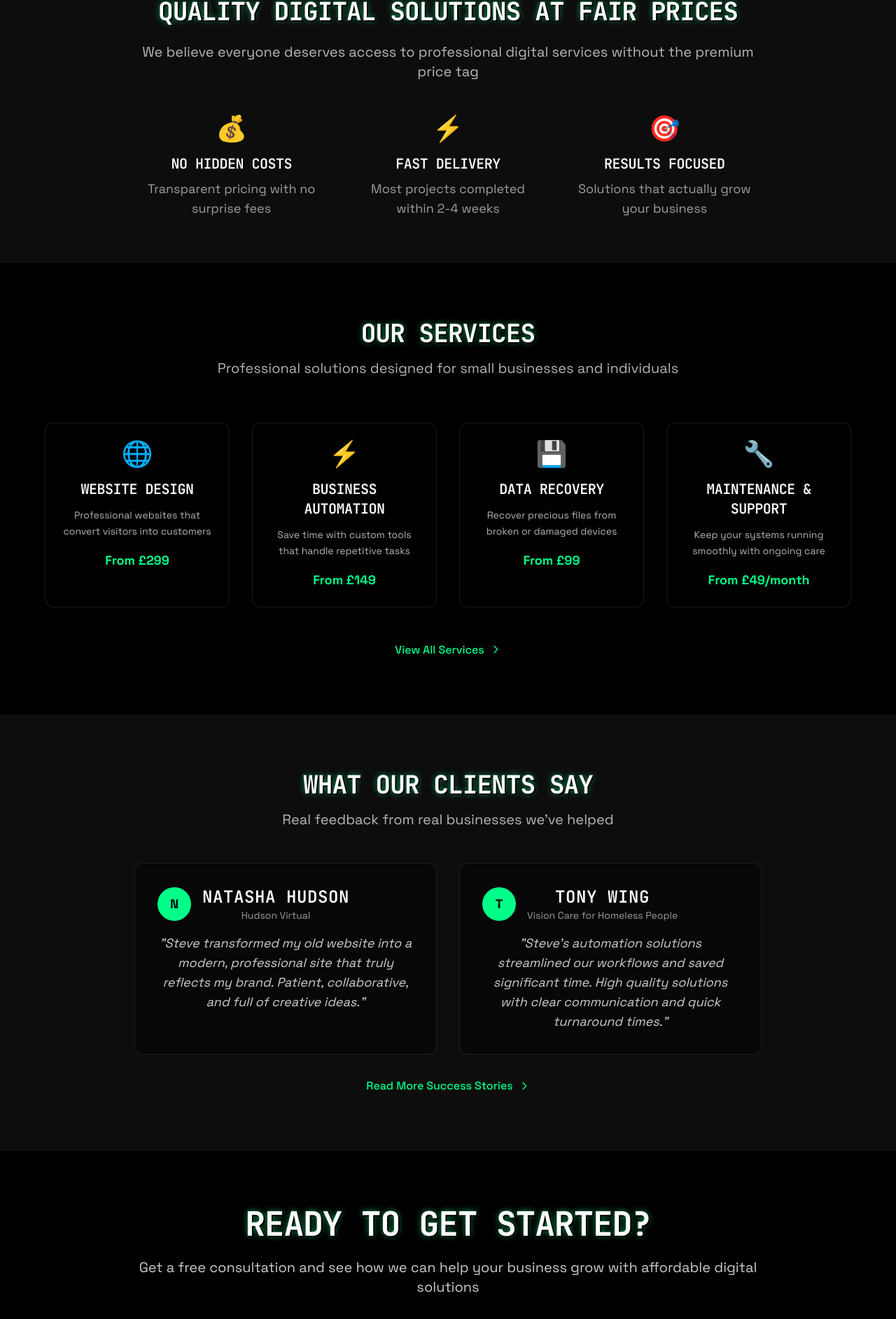
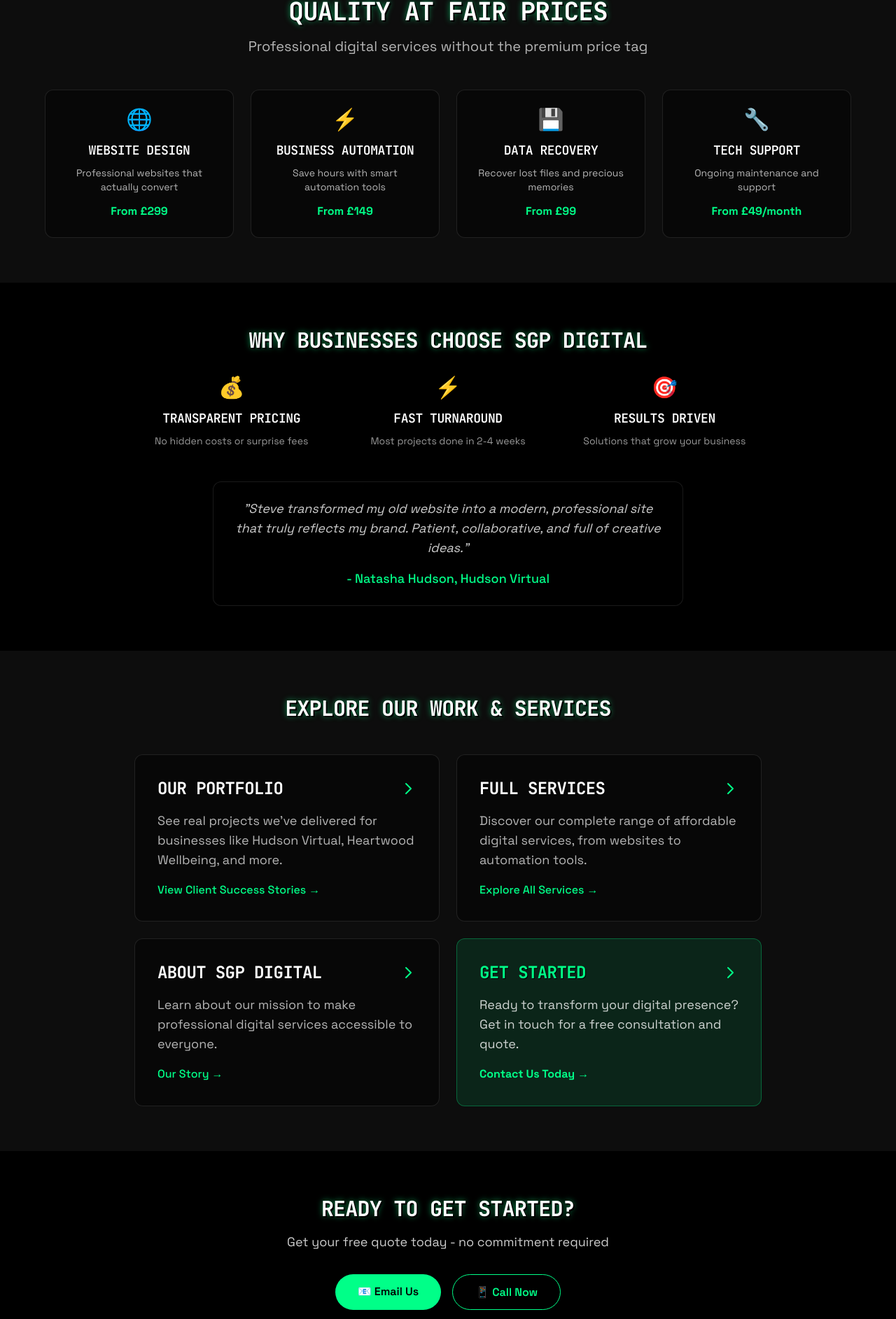
Before and after one commit to SGPDIGITALSOLUTIONS/sgpdigitalsolutions, a Next.js app: page / in a window 1280 px wide. Shown: the part 713-2598 px from the top of the page at 70% size. Built offline with nearby package versions, Linux system fonts and the light colour scheme.

Commit message:
Streamline main page with better signposting and focus on affordable services

```diff
--- a/src/app/page.tsx
+++ b/src/app/page.tsx
@@ -6,27 +6,31 @@ import Header from "@/components/Header";
 const services = [
   {
     title: "Website Design",
-    description: "Professional websites that convert visitors into customers",
-    icon: "🌐",
-    price: "From £299"
+    description: "Professional websites that actually convert",
+    price: "From £299",
+    href: "/services",
+    icon: "🌐"
   },
   {
     title: "Business Automation",
-    description: "Save time with custom tools that handle repetitive tasks",
-    icon: "⚡",
-    price: "From £149"
+    description: "Save hours with smart automation tools",
+    price: "From £149",
+    href: "/services",
+    icon: "⚡"
   },
   {
     title: "Data Recovery",
-    description: "Recover precious files from broken or damaged devices",
-    icon: "💾",
-    price: "From £99"
+    description: "Recover lost files and precious memories",
+    price: "From £99",
+    href: "/portfolio/data-recovery",
+    icon: "💾"
   },
   {
-    title: "Maintenance & Support",
-    description: "Keep your systems running smoothly with ongoing care",
-    icon: "🔧",
-    price: "From £49/month"
+    title: "Tech Support",
+    description: "Ongoing maintenance and support",
+    price: "From £49/month",
+    href: "/services",
+    icon: "🔧"
   }
 ];
 
@@ -64,201 +68,208 @@ export default function Home() {
         </div>
       </section>
 
-      {/* Value Proposition */}
+      {/* Affordable Services */}
       <section className="py-16 bg-white/5">
         <div className="container mx-auto px-4">
-          <div className="max-w-4xl mx-auto text-center">
-            <h2 className="text-4xl font-bold text-white mb-6">
-              Quality Digital Solutions at Fair Prices
+          <div className="max-w-6xl mx-auto">
+            <div className="text-center mb-12">
+              <h2 className="text-4xl font-bold text-white mb-4">
+                Quality at Fair Prices
               </h2>
-            <p className="text-xl text-white/70 mb-12">
-              We believe everyone deserves access to professional digital services without the premium price tag
+              <p className="text-xl text-white/70">
+                Professional digital services without the premium price tag
               </p>
+            </div>
 
-            <div className="grid grid-cols-1 md:grid-cols-3 gap-8">
-              <div className="text-center">
-                <div className="text-4xl mb-4">💰</div>
-                <h3 className="text-xl font-semibold text-white mb-2">No Hidden Costs</h3>
-                <p className="text-white/60">Transparent pricing with no surprise fees</p>
-              </div>
-              <div className="text-center">
-                <div className="text-4xl mb-4">⚡</div>
-                <h3 className="text-xl font-semibold text-white mb-2">Fast Delivery</h3>
-                <p className="text-white/60">Most projects completed within 2-4 weeks</p>
-              </div>
-              <div className="text-center">
-                <div className="text-4xl mb-4">🎯</div>
-                <h3 className="text-xl font-semibold text-white mb-2">Results Focused</h3>
-                <p className="text-white/60">Solutions that actually grow your business</p>
-              </div>
+            <div className="grid grid-cols-1 md:grid-cols-2 lg:grid-cols-4 gap-6">
+              {services.map((service, index) => (
+                <Link
+                  key={index}
+                  href={service.href}
+                  className="bg-black/40 border border-white/10 rounded-xl p-6 text-center hover:border-sgp-green/50 transition-all duration-300 group"
+                >
+                  <div className="text-3xl mb-3">{service.icon}</div>
+                  <h3 className="text-lg font-semibold text-white mb-2">{service.title}</h3>
+                  <p className="text-white/70 text-sm mb-3">{service.description}</p>
+                  <div className="text-sgp-green font-bold">{service.price}</div>
+                </Link>
+              ))}
             </div>
           </div>
         </div>
       </section>
 
-      {/* Services Section */}
-      <section className="py-20">
+      {/* Why Choose Us */}
+      <section className="py-16">
         <div className="container mx-auto px-4">
-          <div className="max-w-6xl mx-auto">
-            <div className="text-center mb-16">
-              <h2 className="text-4xl font-bold text-white mb-4">
-                Our Services
+          <div className="max-w-4xl mx-auto text-center">
+            <h2 className="text-3xl font-bold text-white mb-8">
+              Why Businesses Choose SGP Digital
             </h2>
-              <p className="text-xl text-white/70">
-                Professional solutions designed for small businesses and individuals
-              </p>
+
+            <div className="grid grid-cols-1 md:grid-cols-3 gap-8 mb-12">
+              <div>
+                <div className="text-3xl mb-3">💰</div>
+                <h3 className="text-lg font-semibold text-white mb-2">Transparent Pricing</h3>
+                <p className="text-white/60 text-sm">No hidden costs or surprise fees</p>
+              </div>
+              <div>
+                <div className="text-3xl mb-3">⚡</div>
+                <h3 className="text-lg font-semibold text-white mb-2">Fast Turnaround</h3>
+                <p className="text-white/60 text-sm">Most projects done in 2-4 weeks</p>
+              </div>
+              <div>
+                <div className="text-3xl mb-3">🎯</div>
+                <h3 className="text-lg font-semibold text-white mb-2">Results Driven</h3>
+                <p className="text-white/60 text-sm">Solutions that grow your business</p>
+              </div>
             </div>
 
-            <div className="grid grid-cols-1 md:grid-cols-2 lg:grid-cols-4 gap-8">
-              {services.map((service, index) => (
-                <div
-                  key={index}
-                  className="bg-black/40 border border-white/10 rounded-xl p-6 text-center hover:border-sgp-green/50 transition-all duration-300 group"
+            <div className="bg-black/40 border border-white/10 rounded-xl p-6 max-w-2xl mx-auto">
+              <p className="text-white/80 italic mb-4">
+                "Steve transformed my old website into a modern, professional site that truly reflects my brand.
+                Patient, collaborative, and full of creative ideas."
+              </p>
+              <p className="text-sgp-green font-medium">- Natasha Hudson, Hudson Virtual</p>
+            </div>
+          </div>
+        </div>
+      </section>
+
+      {/* Navigation Signposts */}
+      <section className="py-16 bg-white/5">
+        <div className="container mx-auto px-4">
+          <div className="max-w-4xl mx-auto">
+            <h2 className="text-3xl font-bold text-white text-center mb-12">
+              Explore Our Work & Services
+            </h2>
+
+            <div className="grid grid-cols-1 md:grid-cols-2 gap-6">
+              <Link
+                href="/portfolio"
+                className="bg-black/40 border border-white/10 rounded-xl p-8 hover:border-sgp-green/50 transition-all duration-300 group"
               >
-                  <div className="text-4xl mb-4">{service.icon}</div>
-                  <h3 className="text-xl font-semibold text-white mb-3">{service.title}</h3>
-                  <p className="text-white/70 text-sm mb-4 leading-relaxed">{service.description}</p>
-                  <div className="text-sgp-green font-bold text-lg">{service.price}</div>
+                <div className="flex items-center justify-between mb-4">
+                  <h3 className="text-2xl font-bold text-white">Our Portfolio</h3>
+                  <svg className="w-6 h-6 text-sgp-green group-hover:translate-x-1 transition-transform" fill="none" stroke="currentColor" viewBox="0 0 24 24">
+                    <path strokeLinecap="round" strokeLinejoin="round" strokeWidth={2} d="M9 5l7 7-7 7" />
+                  </svg>
                 </div>
-              ))}
-            </div>
+                <p className="text-white/70 mb-4">
+                  See real projects we've delivered for businesses like Hudson Virtual, Heartwood Wellbeing, and more.
+                </p>
+                <div className="text-sgp-green font-medium">View Client Success Stories →</div>
+              </Link>
 
-            <div className="text-center mt-12">
               <Link
                 href="/services"
-                className="inline-flex items-center text-sgp-green hover:text-sgp-green/80 transition-colors font-medium"
+                className="bg-black/40 border border-white/10 rounded-xl p-8 hover:border-sgp-green/50 transition-all duration-300 group"
               >
-                View All Services
-                <svg className="w-4 h-4 ml-2" fill="none" stroke="currentColor" viewBox="0 0 24 24">
+                <div className="flex items-center justify-between mb-4">
+                  <h3 className="text-2xl font-bold text-white">Full Services</h3>
+                  <svg className="w-6 h-6 text-sgp-green group-hover:translate-x-1 transition-transform" fill="none" stroke="currentColor" viewBox="0 0 24 24">
                     <path strokeLinecap="round" strokeLinejoin="round" strokeWidth={2} d="M9 5l7 7-7 7" />
                   </svg>
+                </div>
+                <p className="text-white/70 mb-4">
+                  Discover our complete range of affordable digital services, from websites to automation tools.
+                </p>
+                <div className="text-sgp-green font-medium">Explore All Services →</div>
+              </Link>
+
+              <Link
+                href="/about"
+                className="bg-black/40 border border-white/10 rounded-xl p-8 hover:border-sgp-green/50 transition-all duration-300 group"
+              >
+                <div className="flex items-center justify-between mb-4">
+                  <h3 className="text-2xl font-bold text-white">About SGP Digital</h3>
+                  <svg className="w-6 h-6 text-sgp-green group-hover:translate-x-1 transition-transform" fill="none" stroke="currentColor" viewBox="0 0 24 24">
+                    <path strokeLinecap="round" strokeLinejoin="round" strokeWidth={2} d="M9 5l7 7-7 7" />
+                  </svg>
+                </div>
+                <p className="text-white/70 mb-4">
+                  Learn about our mission to make professional digital services accessible to everyone.
+                </p>
+                <div className="text-sgp-green font-medium">Our Story →</div>
+              </Link>
+
+              <Link
+                href="/contact"
+                className="bg-sgp-green/10 border border-sgp-green/30 rounded-xl p-8 hover:border-sgp-green/50 transition-all duration-300 group"
+              >
+                <div className="flex items-center justify-between mb-4">
+                  <h3 className="text-2xl font-bold text-sgp-green">Get Started</h3>
+                  <svg className="w-6 h-6 text-sgp-green group-hover:translate-x-1 transition-transform" fill="none" stroke="currentColor" viewBox="0 0 24 24">
+                    <path strokeLinecap="round" strokeLinejoin="round" strokeWidth={2} d="M9 5l7 7-7 7" />
+                  </svg>
+                </div>
+                <p className="text-white/80 mb-4">
+                  Ready to transform your digital presence? Get in touch for a free consultation and quote.
+                </p>
+                <div className="text-sgp-green font-bold">Contact Us Today →</div>
               </Link>
             </div>
           </div>
         </div>
       </section>
 
-      {/* Testimonials */}
-      <section className="py-20 bg-white/5">
+      {/* Quick Contact CTA */}
+      <section className="py-16">
         <div className="container mx-auto px-4">
-          <div className="max-w-4xl mx-auto text-center">
-            <h2 className="text-4xl font-bold text-white mb-4">
-              What Our Clients Say
+          <div className="max-w-2xl mx-auto text-center">
+            <h2 className="text-3xl font-bold text-white mb-4">
+              Ready to Get Started?
             </h2>
-            <p className="text-xl text-white/70 mb-12">
-              Real feedback from real businesses we've helped
+            <p className="text-white/80 mb-8">
+              Get your free quote today - no commitment required
             </p>
 
-            <div className="grid grid-cols-1 md:grid-cols-2 gap-8">
-              <div className="bg-black/40 border border-white/10 rounded-xl p-8">
-                <div className="flex items-center mb-4">
-                  <div className="w-12 h-12 bg-sgp-green rounded-full flex items-center justify-center text-black font-bold text-lg">
-                    N
-                  </div>
-                  <div className="ml-4">
-                    <h4 className="font-semibold text-white">Natasha Hudson</h4>
-                    <p className="text-white/60 text-sm">Hudson Virtual</p>
-                  </div>
-                </div>
-                <p className="text-white/80 italic">
-                  "Steve transformed my old website into a modern, professional site that truly reflects my brand.
-                  Patient, collaborative, and full of creative ideas."
-                </p>
-              </div>
-
-              <div className="bg-black/40 border border-white/10 rounded-xl p-8">
-                <div className="flex items-center mb-4">
-                  <div className="w-12 h-12 bg-sgp-green rounded-full flex items-center justify-center text-black font-bold text-lg">
-                    T
-                  </div>
-                  <div className="ml-4">
-                    <h4 className="font-semibold text-white">Tony Wing</h4>
-                    <p className="text-white/60 text-sm">Vision Care for Homeless People</p>
-                  </div>
-                </div>
-                <p className="text-white/80 italic">
-                  "Steve's automation solutions streamlined our workflows and saved significant time.
-                  High quality solutions with clear communication and quick turnaround times."
-                </p>
-              </div>
-            </div>
-
-            <div className="mt-8">
-              <Link
-                href="/portfolio"
-                className="inline-flex items-center text-sgp-green hover:text-sgp-green/80 transition-colors font-medium"
-              >
-                Read More Success Stories
-                <svg className="w-4 h-4 ml-2" fill="none" stroke="currentColor" viewBox="0 0 24 24">
-                  <path strokeLinecap="round" strokeLinejoin="round" strokeWidth={2} d="M9 5l7 7-7 7" />
-                </svg>
-              </Link>
-            </div>
-          </div>
-        </div>
-      </section>
-
-      {/* CTA Section */}
-      <section className="py-20">
-        <div className="container mx-auto px-4">
-          <div className="max-w-4xl mx-auto text-center">
-            <h2 className="text-5xl font-bold text-white mb-6">
-              Ready to Get Started?
-            </h2>
-            <p className="text-xl text-white/80 mb-8">
-              Get a free consultation and see how we can help your business grow with affordable digital solutions
-            </p>
-
-            <div className="bg-black/40 border border-white/10 rounded-xl p-8 max-w-2xl mx-auto">
-              <div className="flex flex-col sm:flex-row gap-4 mb-6">
+            <div className="flex flex-col sm:flex-row gap-4 justify-center">
               <a
                 href="mailto:hello@sgpdigitalsolutions.co.uk"
-                  className="flex-1 bg-sgp-green text-black px-6 py-3 rounded-lg font-semibold text-center hover:bg-sgp-green/90 transition-colors"
+                className="bg-sgp-green text-black px-8 py-3 rounded-full font-semibold hover:bg-sgp-green/90 transition-colors"
               >
                 📧 Email Us
               </a>
               <a
                 href="tel:+447516735792"
-                  className="flex-1 border border-sgp-green text-sgp-green px-6 py-3 rounded-lg font-semibold text-center hover:bg-sgp-green hover:text-black transition-colors"
+                className="border border-sgp-green text-sgp-green px-8 py-3 rounded-full font-semibold hover:bg-sgp-green hover:text-black transition-colors"
               >
                 📱 Call Now
               </a>
             </div>
-              <p className="text-white/60 text-sm">
+
+            <p className="text-white/60 text-sm mt-4">
               ⚡ Response within 24 hours guaranteed
             </p>
-            </div>
           </div>
         </div>
       </section>
 
       {/* Footer */}
-      <footer className="bg-black border-t border-white/10 py-12">
+      <footer className="bg-black border-t border-white/10 py-8">
         <div className="container mx-auto px-4">
           <div className="text-center">
-            <h3 className="text-2xl font-bold text-sgp-green mb-4">
+            <h3 className="text-xl font-bold text-sgp-green mb-3">
               SGP Digital Solutions
             </h3>
-            <p className="text-white/70 mb-6">
+            <p className="text-white/60 mb-4 text-sm">
               Affordable digital solutions for businesses that matter
             </p>
-            <div className="flex justify-center space-x-8 mb-6">
-              <Link href="/about" className="text-white/70 hover:text-sgp-green transition-colors">
+            <div className="flex justify-center space-x-6 text-sm">
+              <Link href="/about" className="text-white/60 hover:text-sgp-green transition-colors">
                 About
               </Link>
-              <Link href="/services" className="text-white/70 hover:text-sgp-green transition-colors">
+              <Link href="/services" className="text-white/60 hover:text-sgp-green transition-colors">
                 Services
               </Link>
-              <Link href="/portfolio" className="text-white/70 hover:text-sgp-green transition-colors">
+              <Link href="/portfolio" className="text-white/60 hover:text-sgp-green transition-colors">
                 Portfolio
               </Link>
-              <Link href="/contact" className="text-white/70 hover:text-sgp-green transition-colors">
+              <Link href="/contact" className="text-white/60 hover:text-sgp-green transition-colors">
                 Contact
               </Link>
             </div>
-            <p className="text-white/50 text-sm">
-              © 2024 SGP Digital Solutions. All rights reserved.
-            </p>
           </div>
         </div>
       </footer>
```
Lines whose indentation alone changed are shown as unchanged.
